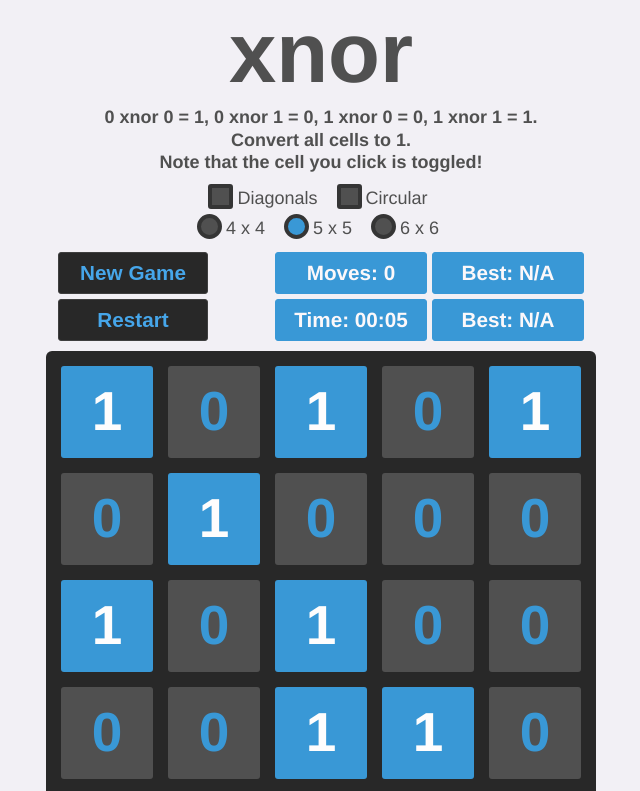
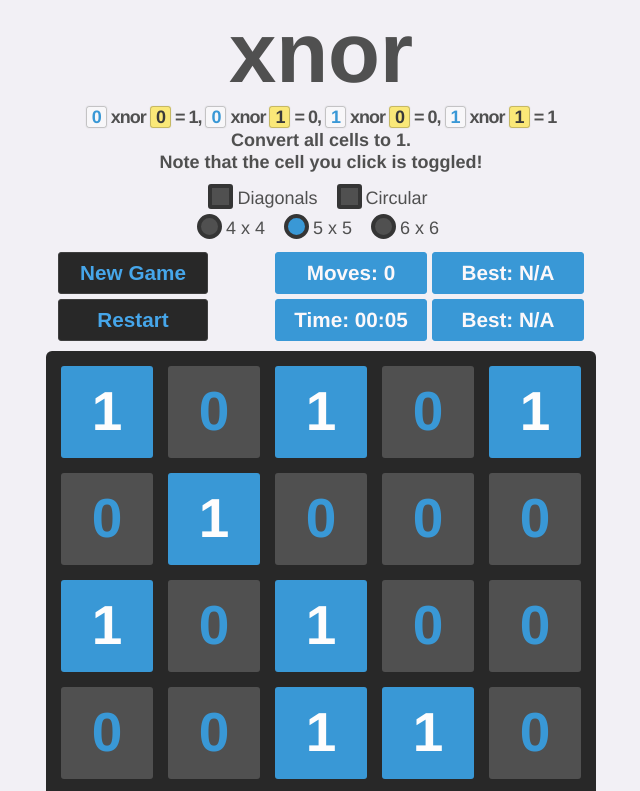
Before and after one commit to import-this/xor, a plain HTML site: page xnor.html in a window 1280 px wide. Shown: the top 791 px of the page, without its empty margins (319-959 px from the left). Drawn offline with nearby package versions, Linux system fonts and the light colour scheme.

Commit message:
Attempt to make rules clearer

```diff
--- a/css/xor.css
+++ b/css/xor.css
@@ -181,6 +181,28 @@ input[type='radio']:checked + label > span{
 #description {
     margin-bottom: 10px;
 }
+#instructions span {
+    padding: 0px 5px;
+    border: 1px solid rgba(40, 40, 40, 0.25);
+    -webkit-border-radius: 3px;
+       -moz-border-radius: 3px;
+            border-radius: 3px;
+    -webkit-box-shadow: 0px 0px 1px 0px rgba(40, 40, 40, 0.25);
+       -moz-box-shadow: 0px 0px 1px 0px rgba(40, 40, 40, 0.25);
+            box-shadow: 0px 0px 1px 0px rgba(40, 40, 40, 0.25);
+}
+#instructions .first {
+    color: #3998d6;
+    /* Midpoint between #f2f0f5 and #fefdfd */
+    background-color: #f8f7f9;
+}
+#instructions .second {
+    color: #3a3a3a;
+    background-color: rgba(255, 226, 36, 0.6);
+}
+#rules {
+    letter-spacing: -1px;
+}
 #options {
     margin-bottom: 12px;
 }
--- a/xnor.html
+++ b/xnor.html
@@ -63,14 +63,15 @@
                 <h2 id="xnor">xnor</h2>
                 <div id="description">
                     <p id="instructions">
-                        <strong>
-                            0 xnor 0 = 1,
-                            0 xnor 1 = 0,
-                            1 xnor 0 = 0,
-                            1 xnor 1 = 1.<br />
-                            Convert all cells to 1.<br />
-                            Note that the cell you click is toggled!
+                        <strong id="rules">
+                            <span class="first">0</span> xnor <span class="second">0</span> = 1,
+                            <span class="first">0</span> xnor <span class="second">1</span> = 0,
+                            <span class="first">1</span> xnor <span class="second">0</span> = 0,
+                            <span class="first">1</span> xnor <span class="second">1</span> = 1
                         </strong>
+                        <br/>
+                        <strong id="goal">Convert all cells to 1.</strong><br />
+                        <strong>Note that the cell you click is toggled!</strong>
                     </p>
                 </div>
                 <div id="options">
```
Also changed, not shown: index.html (+7 -6 lines), nand.html (+7 -6 lines), not.html (+5 -4 lines), 1 other file.
